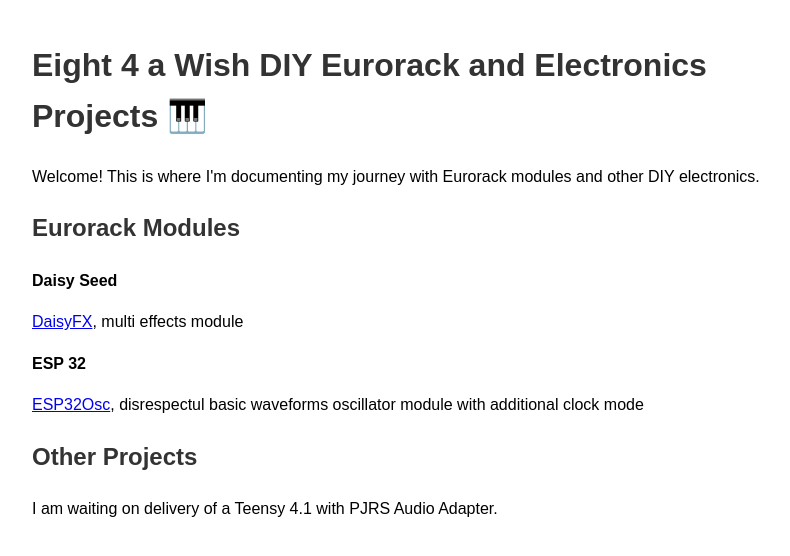
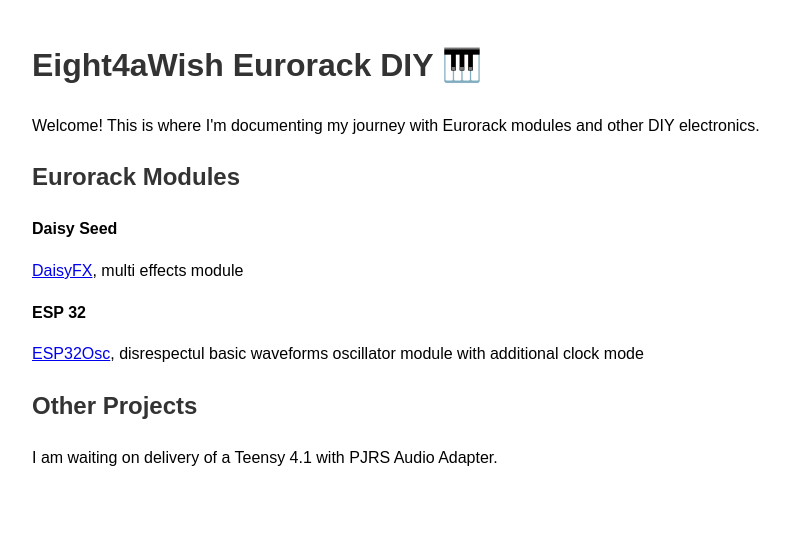
Before and after one commit to Eight4aWish/Eight4aWish, a plain HTML site: page docs/index.html in a window 1280 px wide. Shown: the whole page, without its empty margins (208-998 px from the left). Drawn offline with Linux system fonts and the light colour scheme.

Commit message:
Index update 1

```diff
--- a/docs/index.html
+++ b/docs/index.html
@@ -11,7 +11,7 @@
 </head>
 <body>
     <header>
-        <h1>Eight 4 a Wish DIY Eurorack and Electronics Projects 🎹</h1>
+        <h1>Eight4aWish Eurorack DIY 🎹</h1>
         <p>Welcome! This is where I'm documenting my journey with Eurorack modules and other DIY electronics.</p>
     </header>
 
```
